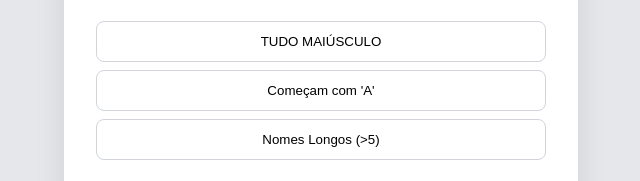
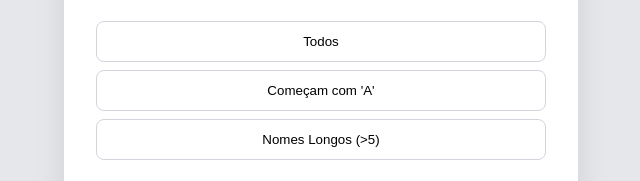
Before and after one commit to wesley-skz/lista-de-usu-rios---2, a plain HTML site: page index.html in a window 1280 px wide. Shown: the part 376-557 px from the top of the page, 319-959 px from the left. Drawn offline with Linux system fonts and the light colour scheme.

Commit message:
Update index.html

```diff
--- a/index.html
+++ b/index.html
@@ -21,7 +21,7 @@
             <div class="lista-visual" id="listaVisual"></div>
 
             <div class="button-grid">
-                <button onclick="transformarMaiusculas()" class="btn">TUDO MAIÚSCULO</button>
+                <button onclick="transformarMaiusculas()" class="btn">Todos</button>
                 <button onclick="contarNomesComA()" class="btn">Começam com 'A'</button>
                 <button onclick="filtrarNomesLongos()" class="btn">Nomes Longos (>5)</button>
             </div>
```
